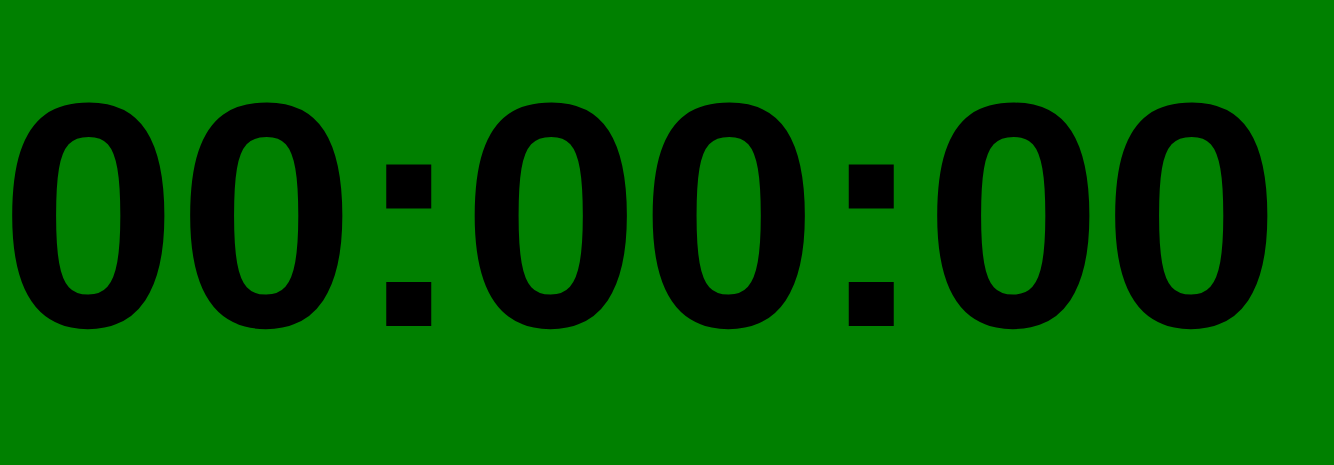
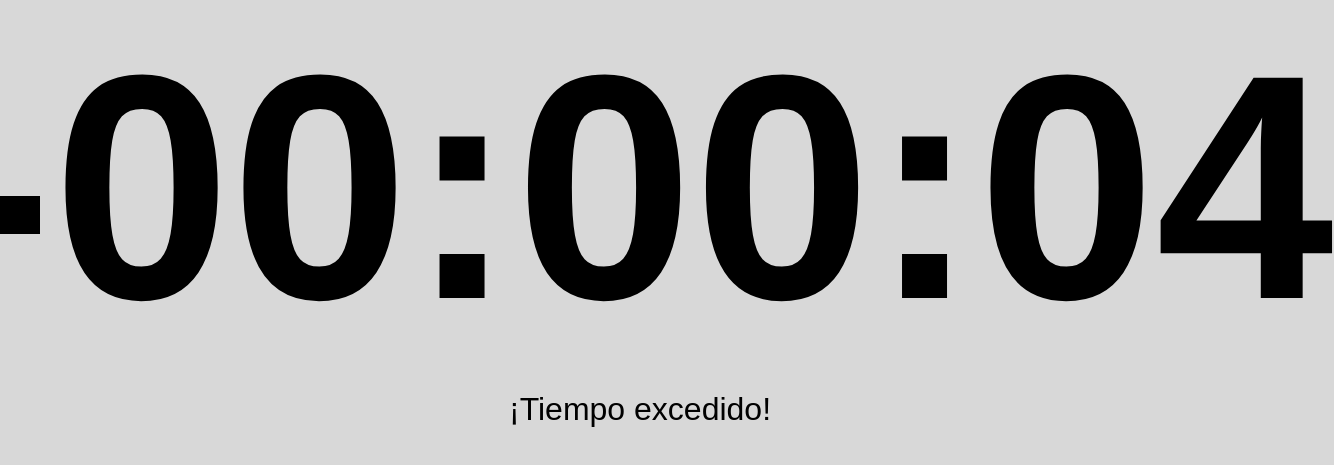
Before and after one commit to sapipa5129/count0, a plain HTML site: page countdown.html in a window 1280 px wide. Shown: the part 185-650 px from the top of the page, 1334 px wide, since content can reach past the window. Drawn offline with Linux system fonts and the light colour scheme.

Commit message:
Update countdown.html

```diff
--- a/countdown.html
+++ b/countdown.html
@@ -8,6 +8,7 @@
     body {
       font-family: Arial, sans-serif;
       display: flex;
+      flex-direction: column;
       justify-content: center;
       align-items: center;
       height: 100vh;
@@ -21,11 +22,18 @@
       font-weight: bold;
       color: black;
     }
+
+    #message {
+      font-size: 2rem;
+      margin-top: 20px;
+      color: black;
+    }
   </style>
 </head>
 <body>
 
   <div id="timer">00:00:00</div>
+  <div id="message"></div>
 
   <script>
     const urlParams = new URLSearchParams(window.location.search);
@@ -34,48 +42,63 @@
     let seconds = parseInt(urlParams.get('seconds') || 0);
 
     let totalSeconds = hours * 3600 + minutes * 60 + seconds;
+    let isPaused = false;
+    let hasExceeded = false;
 
     const timerElement = document.getElementById('timer');
+    const messageElement = document.getElementById('message');
     const bodyElement = document.body;
     const beepSound = new Audio('beep.mp3');
 
     function formatTime(time) {
-             return time < 10 ? '0' + time : time;
+      return Math.abs(time) < 10 ? '0' + Math.abs(time) : Math.abs(time);
     }
 
     function updateTimer() {
-            const h = Math.floor(totalSeconds / 3600);
-            const m = Math.floor((totalSeconds % 3600) / 60);
-            const s = totalSeconds % 60;
+      if (!isPaused) {
+        const h = Math.floor(Math.abs(totalSeconds) / 3600);
+        const m = Math.floor((Math.abs(totalSeconds) % 3600) / 60);
+        const s = Math.abs(totalSeconds) % 60;
 
-             timerElement.textContent = `${formatTime(h)}:${formatTime(m)}:${formatTime(s)}`;
+        const prefix = totalSeconds < 0 ? '-' : '';
+        timerElement.textContent = `${prefix}${formatTime(h)}:${formatTime(m)}:${formatTime(s)}`;
 
-             if (totalSeconds <= 60 && totalSeconds > 0) {
+        // Colores de fondo según el estado del temporizador
+        if (totalSeconds > 60) {
+          bodyElement.style.backgroundColor = 'rgba(0, 255, 0, 0.6)';
+          messageElement.textContent = '';
+        } else if (totalSeconds <= 60 && totalSeconds > 0) {
           bodyElement.style.backgroundColor = 'rgba(255, 52, 52, 1)';
-             } else if (totalSeconds > 60) {
-                 bodyElement.style.backgroundColor = 'rgba(0, 255, 0, 0.6)';
+          messageElement.textContent = '';
+        } else if (totalSeconds < 0) {
+          bodyElement.style.backgroundColor = 'rgba(128, 128, 128, 0.3)';
+          if (!hasExceeded) {
+            messageElement.textContent = '¡Tiempo excedido!';
+            hasExceeded = true;
+          }
         }
 
-             if (totalSeconds <= 10 && totalSeconds > 0) {
+        // Reproduce sonido si faltan 10 segundos
+        if (totalSeconds <= 3 && totalSeconds > 0) {
           beepSound.play();
         }
 
-             if (totalSeconds <= 0) {
-                 clearInterval(countdown);
-                 alert('¡El tiempo ha terminado!');
-             } else {
         totalSeconds--;
       }
     }
 
-         countdown = setInterval(updateTimer, 1000);
+    let countdown = setInterval(updateTimer, 1000);
 
     document.addEventListener('keydown', function(event) {
+      if (event.key === ' ') {
+        event.preventDefault();
+        isPaused = !isPaused;
+      }
+
       if (event.key === 'Escape') {
         window.history.back();
       }
     });
-
   </script>
 
 </body>
```
Lines whose indentation alone changed are shown as unchanged.
